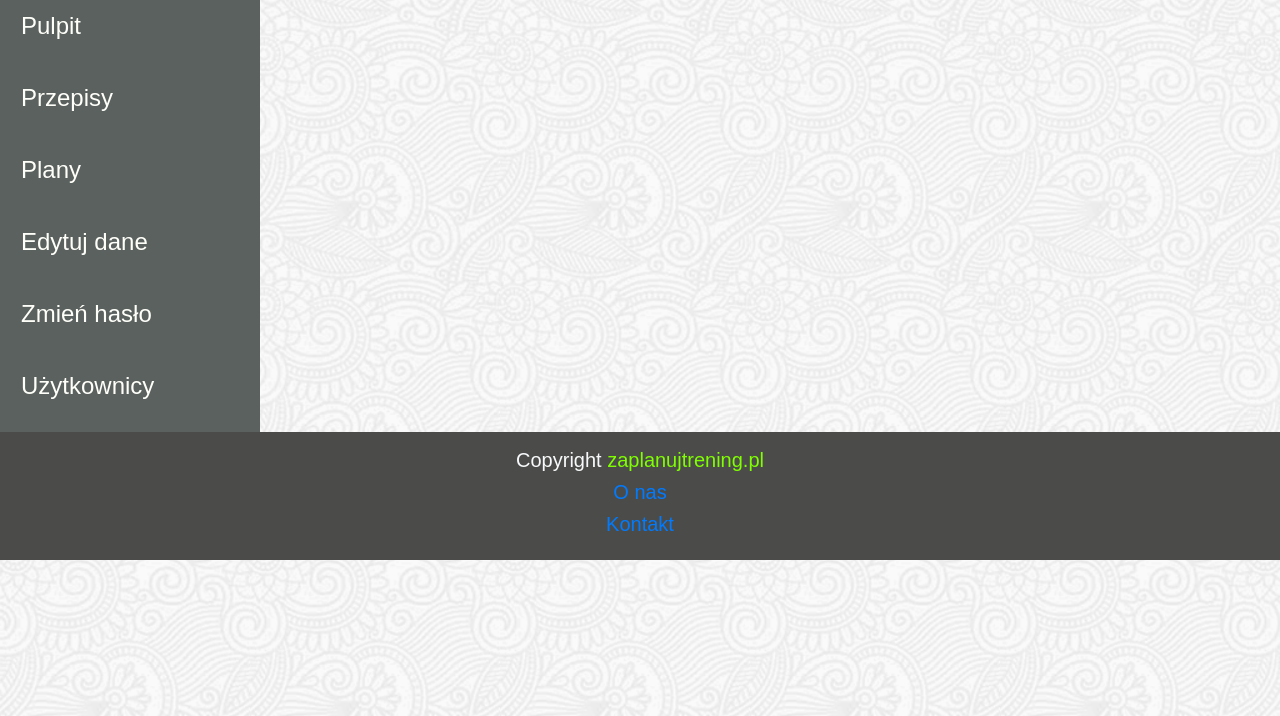
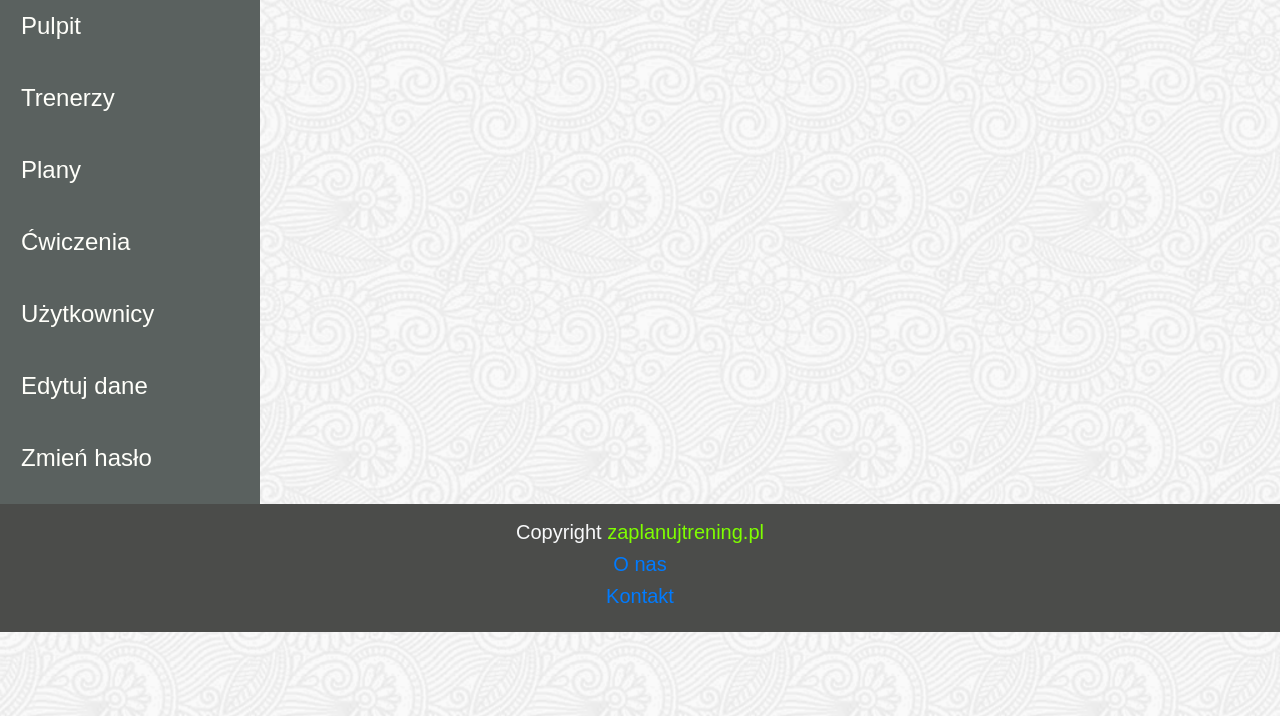
Before and after one commit to zuzaslomska/zaplanujtrening, a Django app: page /myaccount/ in a window 1280 px wide. Shown: the part 84-800 px from the top of the page. Run offline with Django 3.2, Linux system fonts and the light colour scheme; some libraries are stand-ins or nearby versions; some web fonts are replaced.

```diff
--- a/Zaplanujtrening/Trening/templates/__base__boczna.html
+++ b/Zaplanujtrening/Trening/templates/__base__boczna.html
@@ -17,7 +17,7 @@
 <body>
     <header class="page-header">
         <nav class="navbar navbar-expand-lg justify-content-between">
-            <a href="http://127.0.0.1:8000/" class="navbar-brand main-logo main-logo-smaller">
+            <a href="/myaccount" class="navbar-brand main-logo main-logo-smaller">
                 Zaplanuj <span>Trening</span>
             </a>
          <div class="d-flex justify-content-around">
@@ -38,20 +38,33 @@
         <div class="row dashboard-nowrap">
                 <ul class="nav flex-column long-bg">
                         <li class="nav-item">
-                            <a class="nav-link" href="/">
+                            <a class="nav-link" href="/myaccount">
                                 <span>Pulpit</span>
                                 <i class="fas fa-angle-right"></i>
                             </a>
                         </li>
                         <li class="nav-item">
-                            <a class="nav-link" href="/recipe/list">
-                                <span>Przepisy</span>
+                            <a class="nav-link" href="/trainers">
+                                <span>Trenerzy</span>
                                 <i class="fas fa-angle-right"></i>
                             </a>
                         </li>
                         <li class="nav-item">
                             <a class="nav-link" href="/plan/list">
                                 <span>Plany</span>
+                                <i class="fas fa-angle-right"></i>
+                            </a>
+                        </li>
+                        <li class="nav-item">
+                            <a class="nav-link" href="">
+                                <span>Ćwiczenia</span>
+                                <i class="fas fa-angle-right"></i>
+                            </a>
+                        </li>
+
+                        <li class="nav-item">
+                            <a class="nav-link" href="">
+                                <span>Użytkownicy</span>
                                 <i class="fas fa-angle-right"></i>
                             </a>
                         </li>
@@ -64,12 +77,6 @@
                         <li class="nav-item">
                             <a class="nav-link disabled" href="">
                                 <span>Zmień hasło</span>
-                                <i class="fas fa-angle-right"></i>
-                            </a>
-                        </li>
-                        <li class="nav-item">
-                            <a class="nav-link" href="">
-                                <span>Użytkownicy</span>
                                 <i class="fas fa-angle-right"></i>
                             </a>
                         </li>
--- a/Zaplanujtrening/Trening/views.py
+++ b/Zaplanujtrening/Trening/views.py
@@ -33,7 +33,7 @@ class Registration(FormView):
 class Login(FormView):
     template_name = 'login.html'
     form_class = AuthenticationForm
-    success_url = '/'
+    success_url = '/myaccount/'
 
     def form_valid(self,form):
         username = form.cleaned_data["username"]
```
Also changed, not shown: Zaplanujtrening/Trening/templates/__base1__glowna.html (+1 -12 lines).
